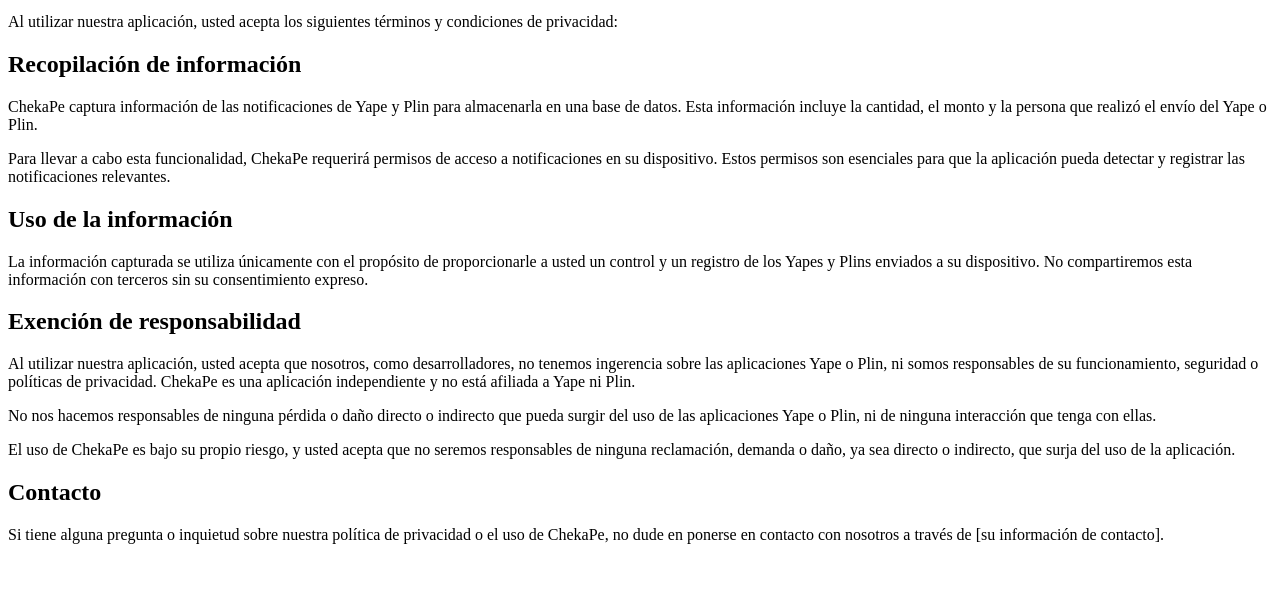
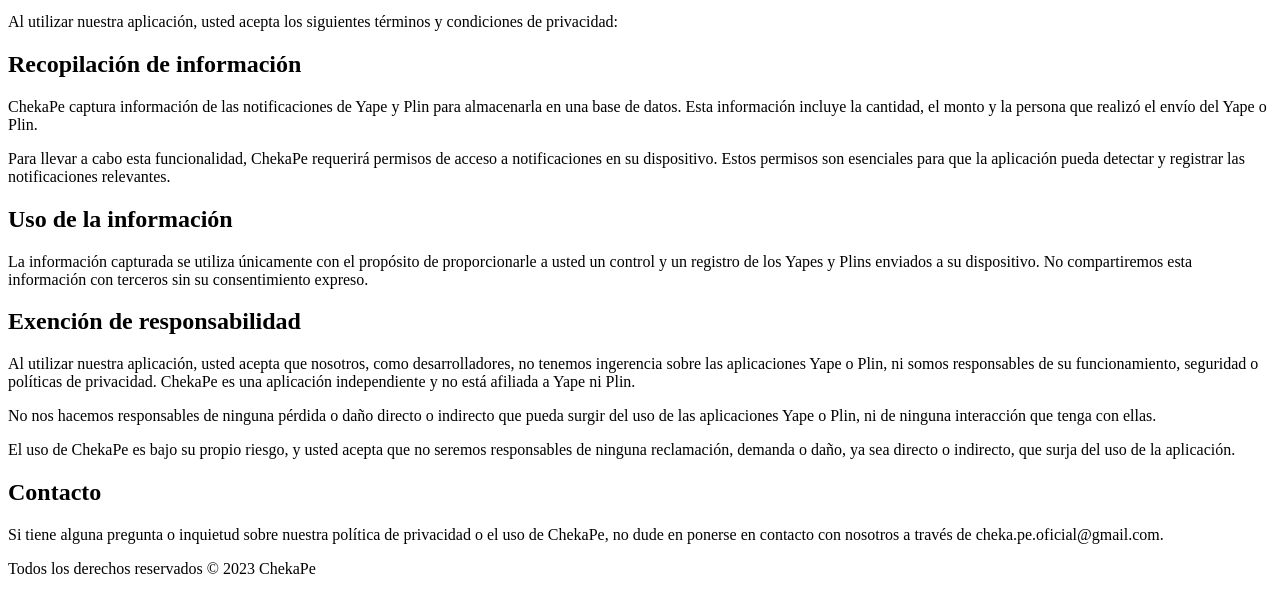
Before and after one commit to williamscafdev/privacy_policy_cheka_pe, a plain HTML site: page index.html in a window 1280 px wide. Shown: the part 101-714 px from the top of the page. Drawn offline with Linux system fonts and the light colour scheme.

Commit message:
fix errrod

```diff
--- a/index.html
+++ b/index.html
@@ -21,6 +21,7 @@
 	<p>El uso de ChekaPe es bajo su propio riesgo, y usted acepta que no seremos responsables de ninguna reclamación, demanda o daño, ya sea directo o indirecto, que surja del uso de la aplicación.</p>
 
 	<h2>Contacto</h2>
-	<p>Si tiene alguna pregunta o inquietud sobre nuestra política de privacidad o el uso de ChekaPe, no dude en ponerse en contacto con nosotros a través de [su información de contacto].</p>
+	<p>Si tiene alguna pregunta o inquietud sobre nuestra política de privacidad o el uso de ChekaPe, no dude en ponerse en contacto con nosotros a través de cheka.pe.oficial@gmail.com.</p>
+    <p>Todos los derechos reservados &copy; 2023 ChekaPe</p>
 </body>
 </html>
```
